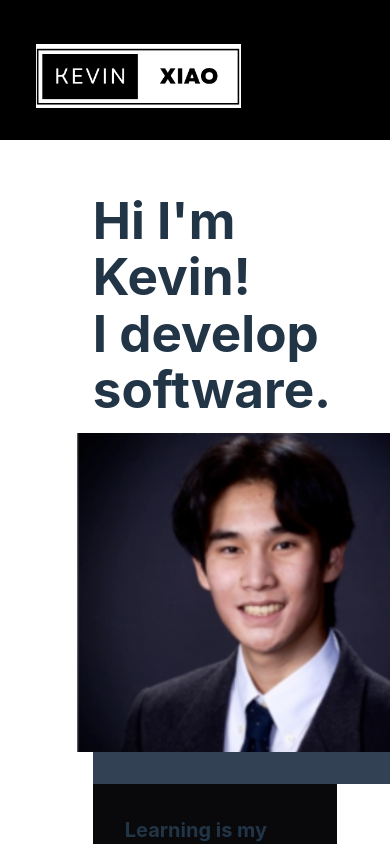
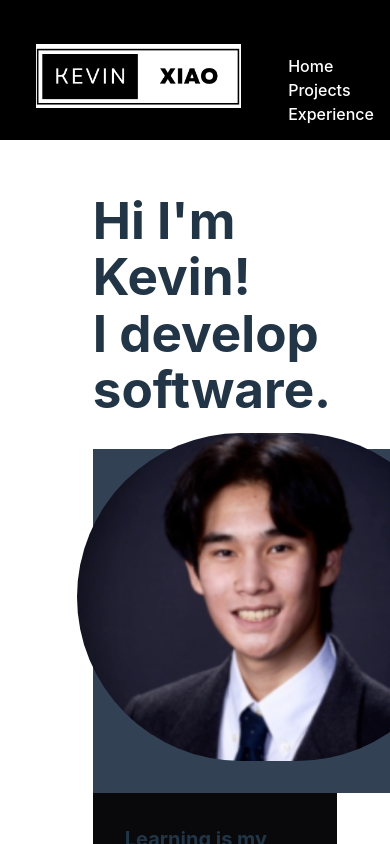
Before and after one commit to kevinxiao27/Portfolio, a React (Vite) app in the folder portfolio/: page / in a window 390 px wide. Shown: the top 844 px of the page. Built offline with nearby package versions, Linux system fonts and the light colour scheme.

Commit message:
Fix: Mobile NavBar now displays instead of disappearing

```diff
--- a/portfolio/src/components/Home.jsx
+++ b/portfolio/src/components/Home.jsx
@@ -66,7 +66,7 @@ const Home3d = () => {
           <div className="bg-slate-700 p-2 flex-none">
             <div className="w-96">
               <img
-                className="-translate-x-6 -translate-y-6 w-96"
+                className="-translate-x-6 -translate-y-6 w-96 rounded-full"
                 src={profile}
               ></img>
             </div>
--- a/portfolio/src/components/NavBar.jsx
+++ b/portfolio/src/components/NavBar.jsx
@@ -13,7 +13,7 @@ const NavBar = () => {
     return () => clearTimeout(timeout)
   }, [])
   return (
-    <nav className="bg-black w-full flex py-3 justify-between items-center navbar">
+    <nav className="bg-black w-full flex py-3 justify-between items-center navbar relative select-none bg-grey lg:flex lg:items-stretch w-full">
       <div
         className={`mt-8 flex justify-start font-poppins px-4 transition duration-1000 ${
           transition ? "opacity-100 translate-y-0" : "opacity-0 translate-y-10"
@@ -23,9 +23,10 @@ const NavBar = () => {
           <img className="object-contain h-16 ml-5" src={logo} alt="Logo" />
         </a>
       </div>
-      <ul className="list-none sm:flex hidden justify-end items-center flex-1 mx-3">
+      <div className="lg:flex lg:items-stretch lg:flex-no-shrink lg:flex-grow mt-10">
+        <div className="lg:flex lg:items-stretch lg:justify-end ml-auto">
           {navLinks.map((nav, index) => (
-          <li
+            <div
               key={nav.id}
               className={`font-poppins px-4 transition ${
                 transition
@@ -37,9 +38,10 @@ const NavBar = () => {
               <Link className="text-white" to={`/${nav.id}`}>
                 {nav.title}
               </Link>
-          </li>
+            </div>
           ))}
-      </ul>
+        </div>
+      </div>
     </nav>
   )
 }
```
Also changed, not shown: portfolio/src/assets/profile-picture.png, 1 other file (tests, documents, lock files or other folders). Lines whose indentation alone changed are shown as unchanged.
